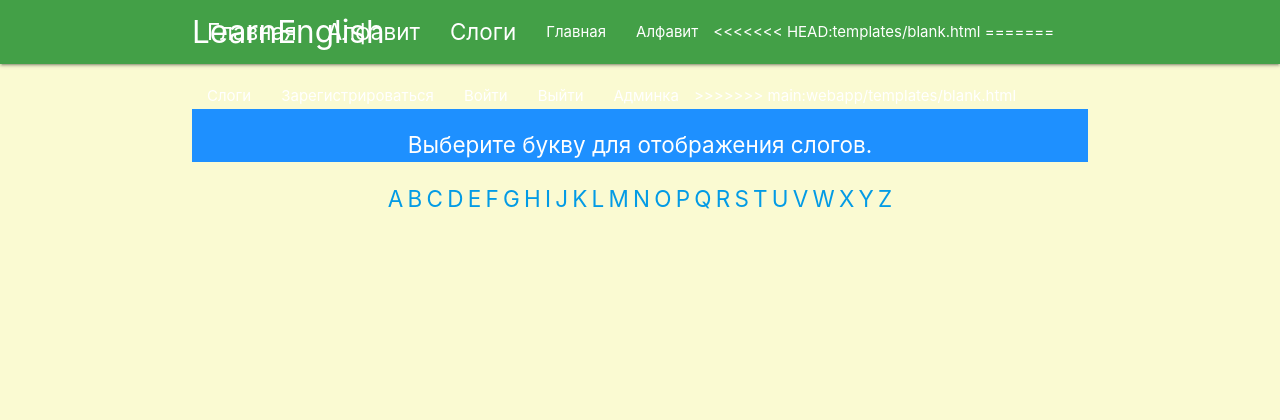
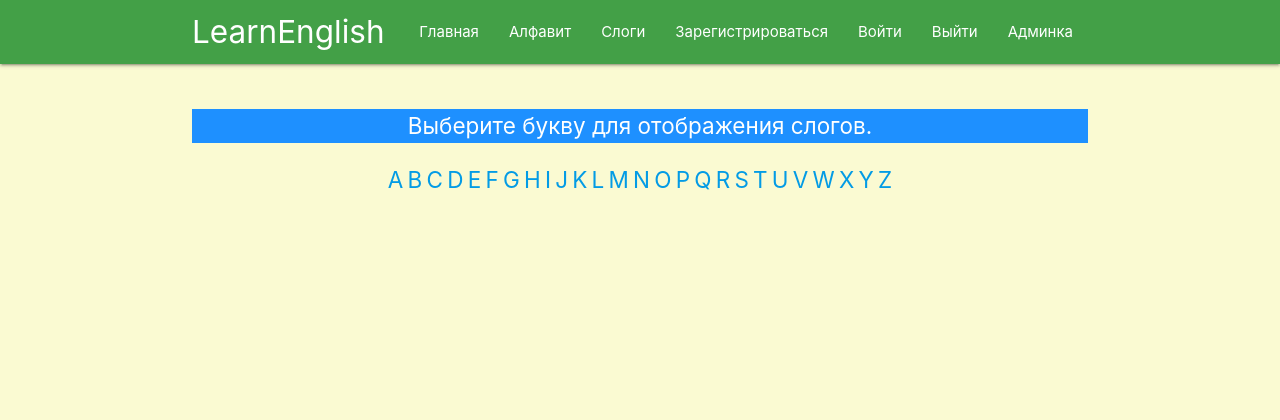
Before and after one commit to stn-01/LearnEnglish, a Flask app: page /syllables in a window 1280 px wide. Shown: the top 420 px of the page. Run offline with Flask 3, Linux system fonts and the light colour scheme; some libraries are stand-ins or nearby versions.

Commit message:
app.py deleted, blank.html fixed

```diff
--- a/app.py
+++ /dev/null
@@ -1,34 +0,0 @@
-import db
-from flask import Flask, render_template
-from alphabet import ALPHABET
-from syllables import SYLLABLES
-app = Flask(__name__)
-app.config.from_pyfile('config.py')
-
-@app.route('/')
-def homepage():
-    return render_template('index.html', page_title='Главная')
-
-
-@app.route('/alphabet')
-def alphabet_page():
-    alphabet_for_render_template = {f"{letter}_letter": ALPHABET[letter] for letter in 'abcdefghijklmnopqrstuvwxyz'}
-    return render_template('alphabet.html', page_title='Алфавит', **alphabet_for_render_template)
-
-
-@app.route('/syllables')
-def syllables_page():
-    syllables = ''
-    return render_template('syllables.html', page_title='Слоги', syllables=syllables)
-
-
-@app.route('/syllables/<letter>')
-def letter_syllables_page(letter):
-    syllables = SYLLABLES.get(letter)
-    if not syllables:
-        return render_template('index.html', page_title=f'Слоги c {letter.upper()}')
-    return render_template('syllables.html', page_title=f'Слоги c {letter.upper()}', syllables=syllables, letter=letter)
-
-
-if __name__ == '__main__':
-    app.run(debug=True)
--- a/webapp/templates/blank.html
+++ b/webapp/templates/blank.html
@@ -14,11 +14,6 @@
   <nav class="green darken-1" role="navigation">
     <div class="nav-wrapper container"><a id="logo-container" href="/" class="brand-logo">LearnEnglish</a>
       <ul class="right hide-on-med-and-down">
-<<<<<<< HEAD:templates/blank.html
-        <li><a href="/" style="font-size:150%;">Главная</a></li>
-        <li><a href="/alphabet" style="font-size:150%;">Алфавит</a></li>
-        <li><a href="/syllables" style="font-size:150%;">Слоги</a></li>
-=======
         <li><a href="/">Главная</a></li>
         <li><a href="/alphabet">Алфавит</a></li>
         <li><a href="/syllables">Слоги</a></li>
@@ -26,9 +21,7 @@
         <li><a href="/login">Войти</a></li>
         <li><a href="/logout">Выйти</a></li>
         <li><a href="/admin">Админка</a></li>
->>>>>>> main:webapp/templates/blank.html
       </ul>
-
       <ul id="nav-mobile" class="sidenav green darken-1">
         <br>
         <li><a href="/"><h6 class="white-text">Главная</h6></a></li>
```
